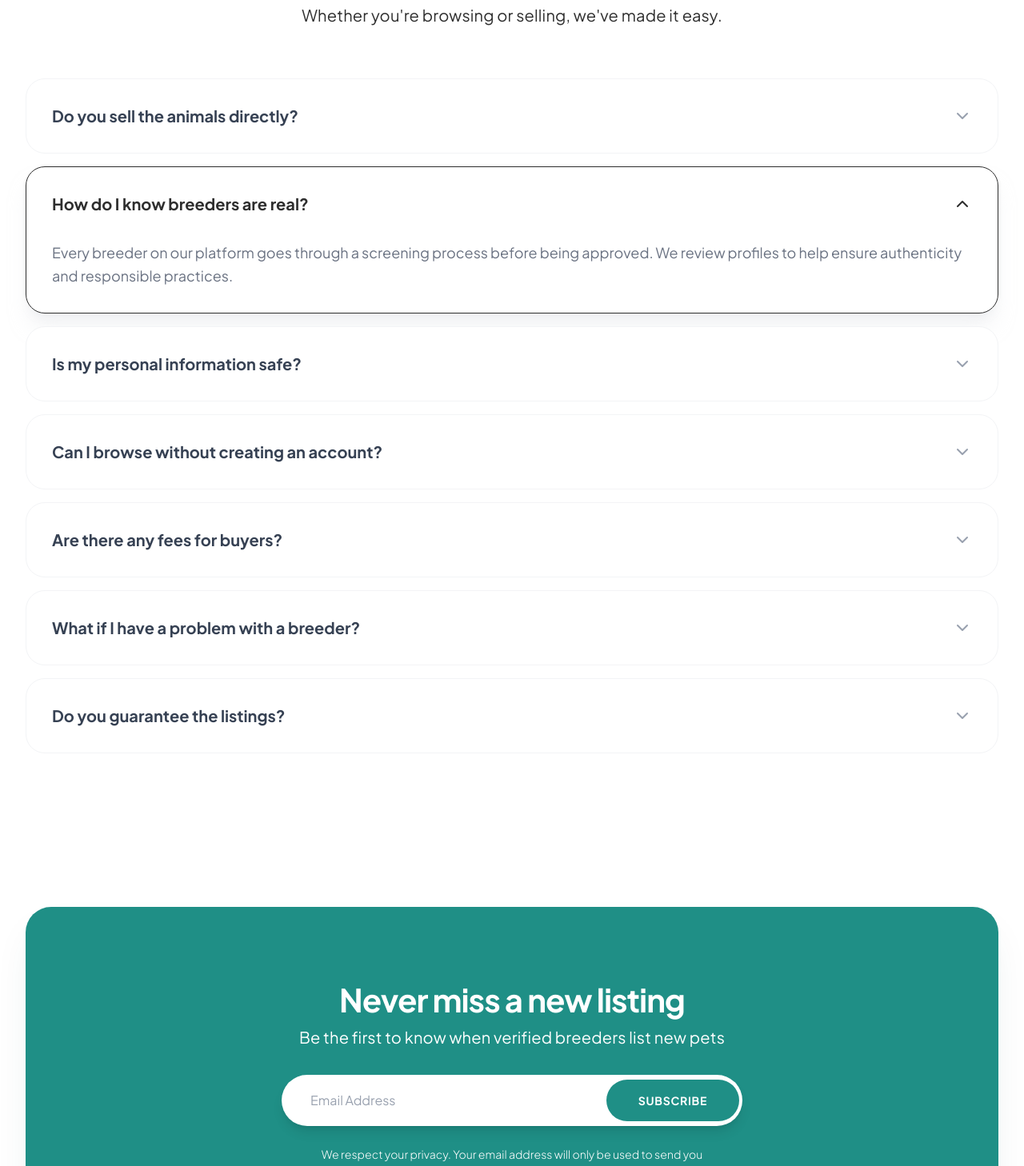
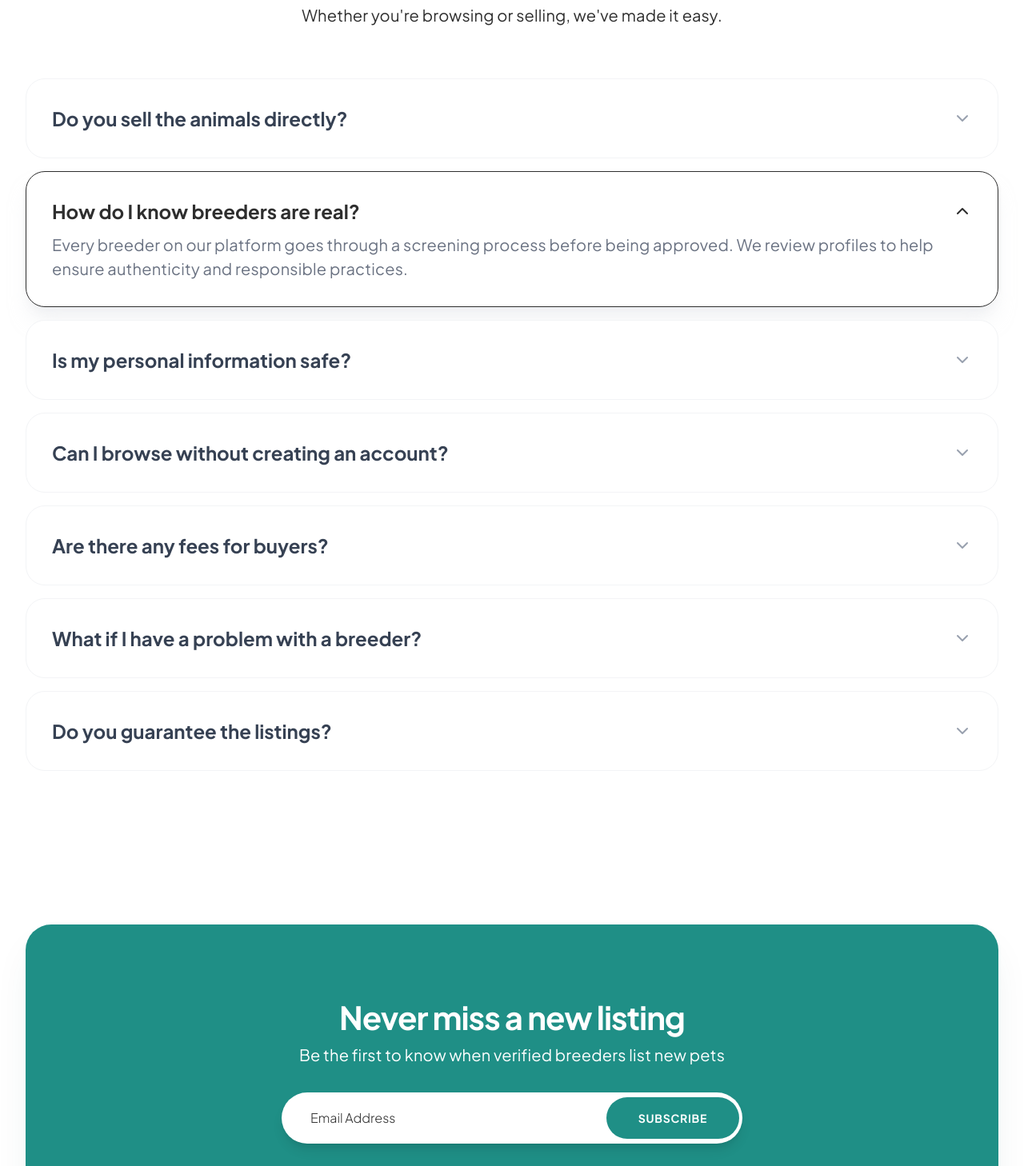
Before and after one commit to NH-Shohan/pets-plus, a Next.js app: page / in a window 1280 px wide. Shown: the part 4487-5945 px from the top of the page at 80% size. Built offline with nearby package versions, Linux system fonts and the light colour scheme.

Commit message:
style: Refine padding and text styles in FAQ and Newsletter components for enhanced visual consistency and improved user experience.

```diff
--- a/src/components/sections/FAQ.tsx
+++ b/src/components/sections/FAQ.tsx
@@ -79,10 +79,12 @@ const FAQ = () => {
             >
               <button
                 onClick={() => toggleFAQ(index)}
-                className="w-full flex items-center justify-between p-6 md:p-8 text-left outline-none"
+                className={`w-full flex items-center justify-between pt-6 md:pt-8 px-6 md:px-8 pb-6 md:pb-8 text-left outline-none transition-[padding] duration-300 ease-out ${
+                  openIndex === index ? "pb-2.5!" : ""
+                }`}
               >
                 <span
-                  className={`text-lg md:text-xl font-bold transition-colors duration-300 ${
+                  className={`text-heading-large transition-colors duration-300 ${
                     openIndex === index ? "text-foreground" : "text-gray-700"
                   }`}
                 >
@@ -106,7 +108,7 @@ const FAQ = () => {
                 }`}
               >
                 <div className="min-h-0 overflow-hidden">
-                  <div className="px-6 md:px-8 pb-8 text-gray-500 text-base leading-relaxed md:text-lg">
+                  <div className="px-6 md:px-8 pb-8 text-gray-500 text-body-medium text-left!">
                     {faq.answer}
                   </div>
                 </div>
--- a/src/components/sections/Newsletter.tsx
+++ b/src/components/sections/Newsletter.tsx
@@ -2,6 +2,7 @@
 
 import { motion } from "motion/react";
 import AnimateInView from "@/components/ui/AnimateInView";
+import Button from "@/components/ui/Button";
 import {
   defaultStagger,
   defaultTransition,
@@ -54,7 +55,7 @@ const Newsletter = () => {
                 <input
                   type="email"
                   placeholder="Email Address"
-                  className="w-full sm:flex-1 px-8 py-4 bg-transparent text-gray-800 placeholder-gray-400 outline-none font-normal text-base"
+                  className="w-full sm:flex-1 px-8 py-4 bg-transparent text-foreground placeholder-foreground outline-none font-light text-base"
                   required
                 />
                 <button
```
